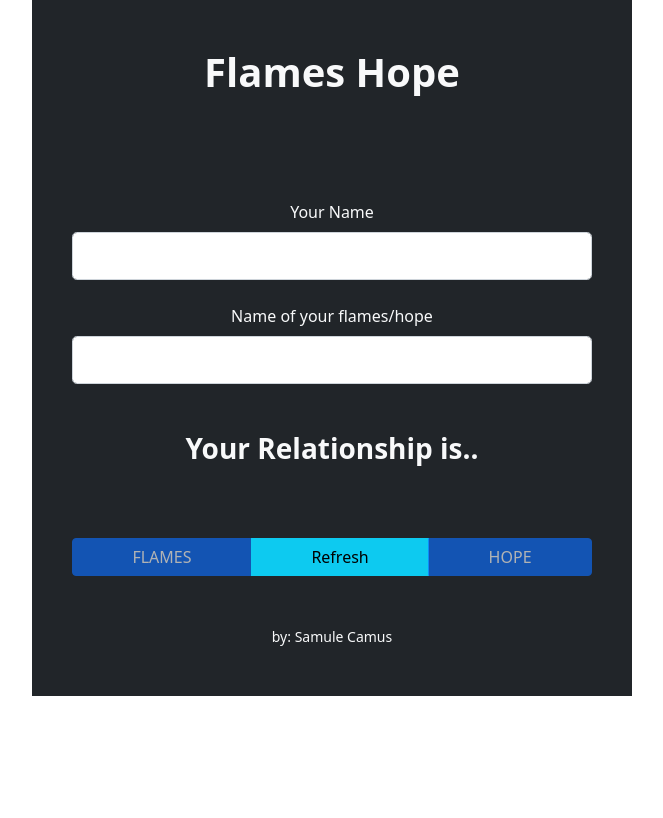
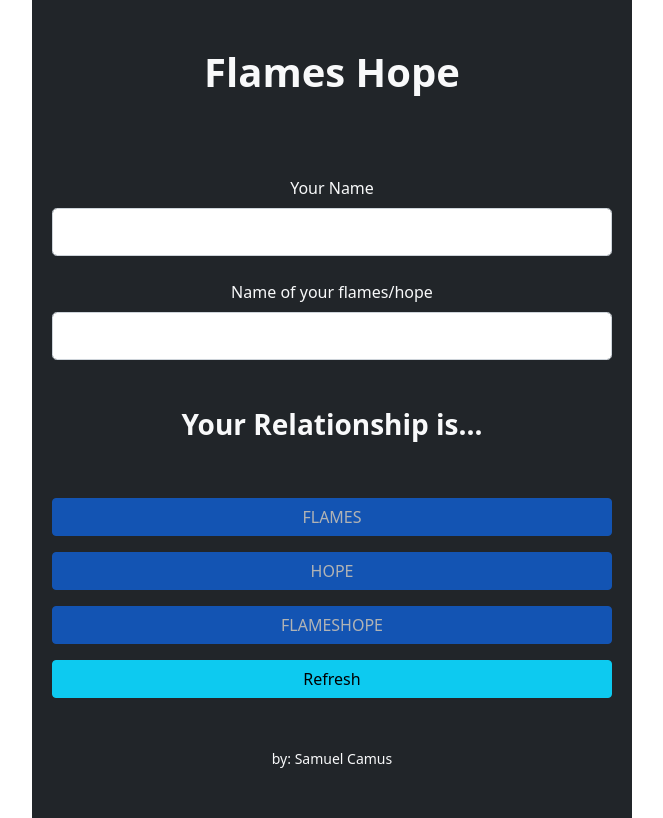
Before and after one commit to elmaus/flames-hope, a React (Create React App) app: page / in a window 1280 px wide. Shown: the whole page, without its empty margins (308-971 px from the left). Built offline with nearby package versions, Linux system fonts and the light colour scheme.

Commit message:
computation fixed

```diff
--- a/src/App.css
+++ b/src/App.css
@@ -1,7 +1,7 @@
 .App {
   max-width:600px;
   margin:auto;
-  padding:0 40px;
+  padding:0 20px;
   text-align: center;
 }
 
--- a/src/App.js
+++ b/src/App.js
@@ -6,7 +6,7 @@ function App() {
   	const [mode, setMode] = useState('flames');
   	const [name1, setName1] = useState('');
   	const [name2, setName2] = useState('');
-  	const [result, setResult] = useState('Your Relationship is..');
+  	const [result, setResult] = useState('Your Relationship is...');
 
 	const finalResult = (theResult) => {
 		setResult(theResult)
@@ -35,7 +35,7 @@ function App() {
       <h1 className="text-light p-5 fw-bold">Flames Hope</h1>
 
       <div>
-	  	<label class="form-label text-light pt-5">Your Name</label>
+	  	<label class="form-label text-light pt-4">Your Name</label>
         <input id="input1" className="form-control form-control-lg" type="text" onChange={e => {onTyping1(e.target.value)}}/>
         <label class="form-label text-light pt-4">Name of your flames/hope</label>
         <input id="input2" className="form-control form-control-lg" type="text" onChange={e => {onTyping2(e.target.value)}}/>
@@ -44,7 +44,7 @@ function App() {
 
 		<Buttons isactive={(name1 && name2) ? "" : "disabled"} toset={finalResult} res={reset} name1={name1} name2={name2}/>
       </div>
-	  <small className="text-light pt-5">by: Samule Camus</small>
+	  <small className="text-light pt-5">by: Samuel Camus</small>
     </div>
   );
 }
--- a/src/components/Buttons.js
+++ b/src/components/Buttons.js
@@ -6,7 +6,8 @@ function Buttons(props) {
 
 
     const flames = ['Sweet', 'Freind', 'Lover', 'Affectionate', 'Marriage', 'Enemy'];
-    const hope = ["Hinde", "Oo", "Pwede", "Ewan"];
+    const hope = ["Ewan", "Hinde", "Oo", "Pwede"];
+    const flameshope = ['Ewan', 'Freind', 'Lover', 'Affectionate', 'Marriage', 'Enemy', "Sweet", "Hinde", "Oo", "Pwede"]
 
     const filterout = () => {
     	let tempname1 = ''
@@ -25,15 +26,15 @@ function Buttons(props) {
       		tempname2 += name2[i]
     	}
 
-        let nameWithoutSpace = ''
-        let joined = tempname1.length + tempname2.length;
-        for (let i=0; i<nameWithoutSpace.length; i++) {
+        let nameWithoutSpace = '';
+        let joined = tempname1 + tempname2;
+        for (let i=0; i<joined.length; i++) {
             if (joined[i] != " ") {
                 nameWithoutSpace += joined[i]
             }
         }
-
-        return nameWithoutSpace;
+        console.log(nameWithoutSpace);
+        return nameWithoutSpace.length;
     }
 
 
@@ -41,14 +42,16 @@ function Buttons(props) {
         let leftOver = filterout();
         let relationNumber = 0;
         relationNumber = leftOver % len;
-        props.toset(mode[relationNumber])
+        props.toset(mode[relationNumber]);
+
     }
 
     return (
-        <div class="btn-group col-12 pb-5 mt-3">
-			<input className={props.isactive + " " + "btn btn-primary"} type="submit" onClick={() => getResult(flames, 6)} value="FLAMES"/>
-            <input className="btn btn-info" type="submit" onClick={props.res} value="Refresh"/>
-			<input className={props.isactive + " " + "btn btn-primary"} type="submit" onClick={() => getResult(hope, 4)} value="HOPE"/>
+        <div class="col-12 pb-5 mt-2">
+			<input className={props.isactive + " " + "btn btn-primary col-12 mb-3"} type="submit" onClick={() => getResult(flames, 6)} value="FLAMES"/>
+            <input className={props.isactive + " " + "btn btn-primary col-12 mb-3"} type="submit" onClick={() => getResult(hope, 4)} value="HOPE"/>
+            <input className={props.isactive + " " + "btn btn-primary col-12 mb-3"} type="submit" onClick={() => getResult(flameshope, 10)} value="FLAMESHOPE"/>
+            <input className="btn btn-info col-12" type="submit" onClick={props.res} value="Refresh"/>
 		</div>
     )
 }
```
